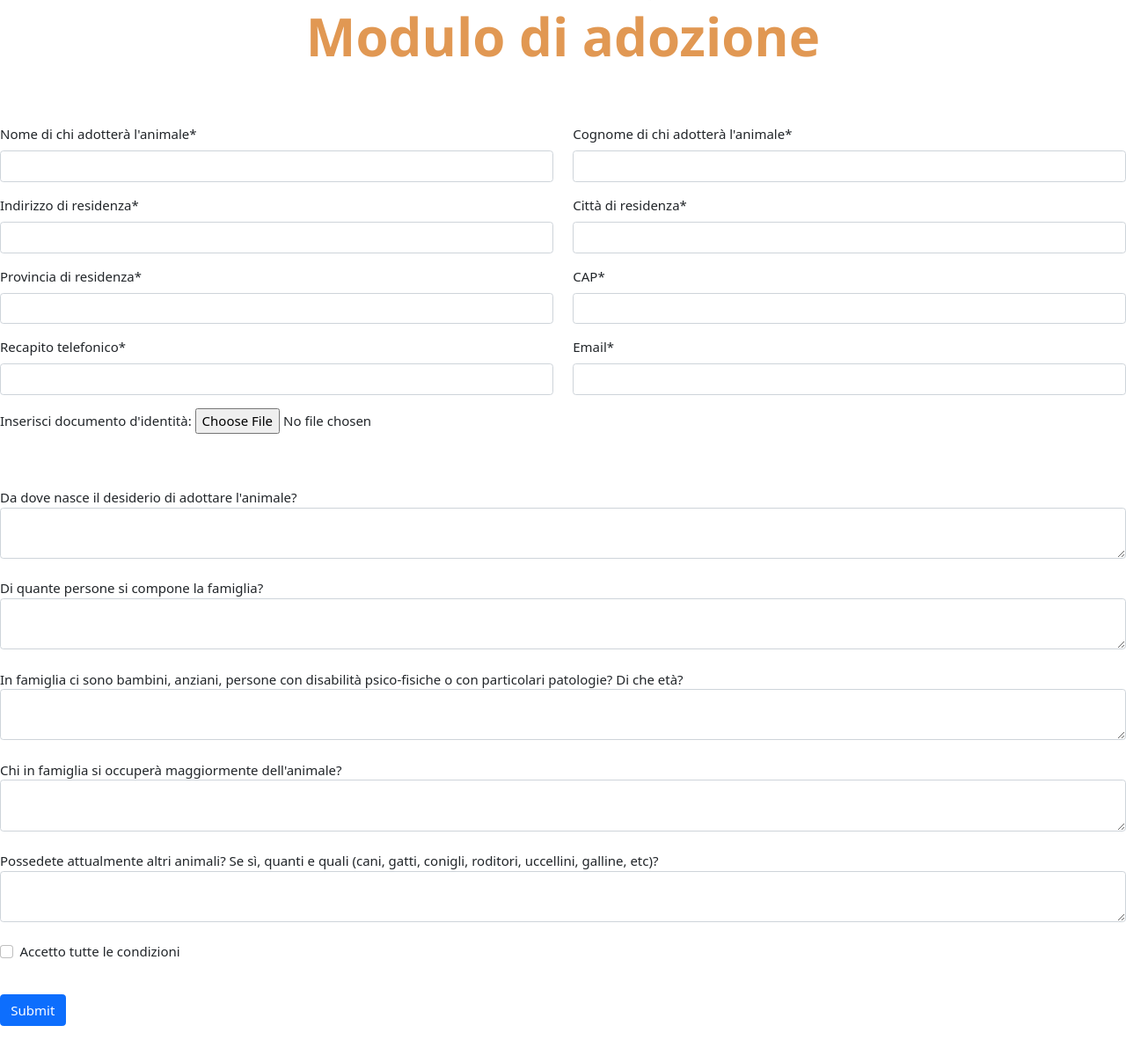
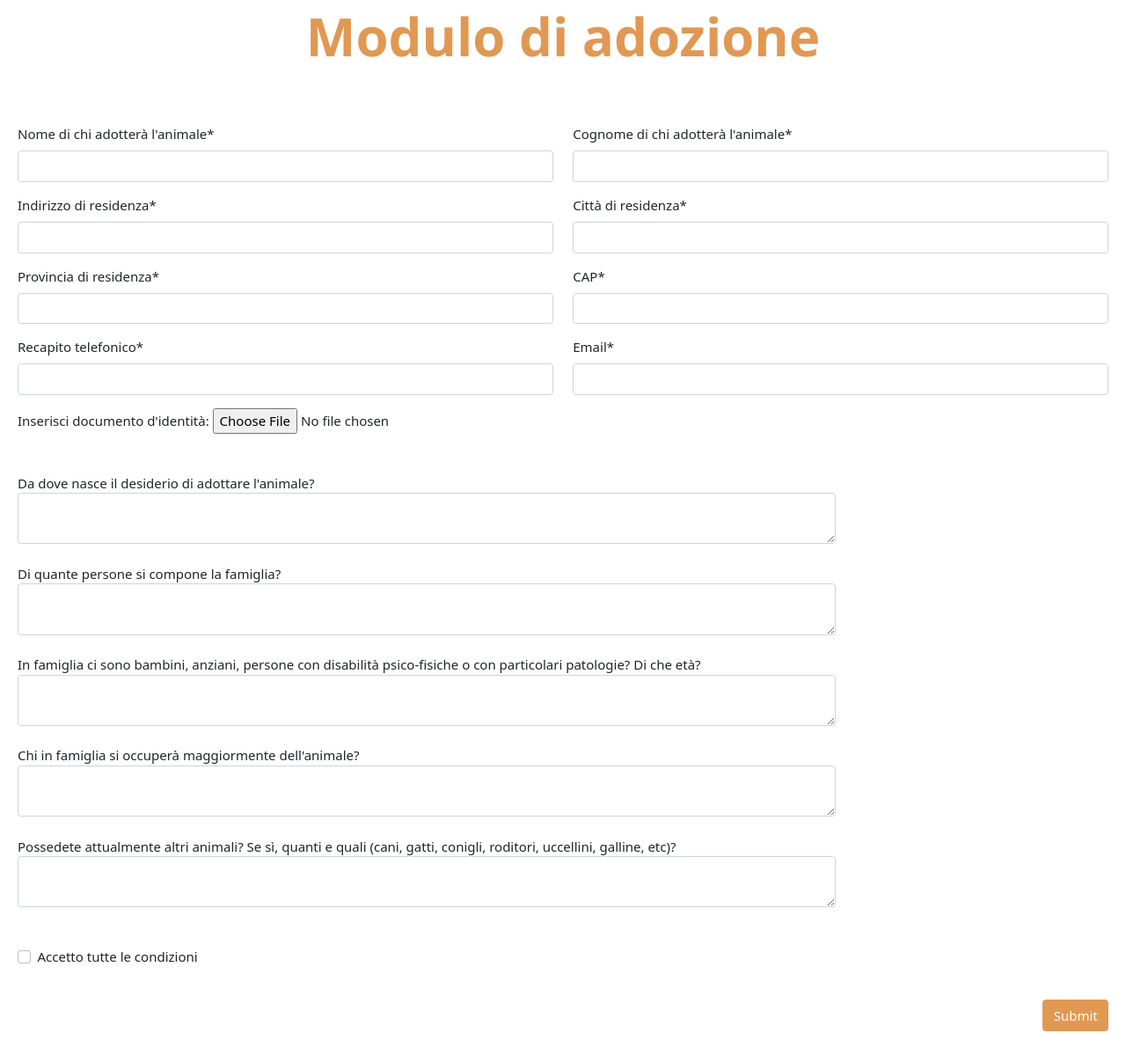
Before and after one commit to iannicelli/LTW_SitoWeb, a PHP site: page /adozione.php in a window 1280 px wide. Shown: the part 267-1466 px from the top of the page at 88% size. Before the commit the page ends 1433 px from the top, so only its background shows below. Run offline with PHP 8.4, Linux system fonts and the light colour scheme; some web fonts are replaced.

Commit message:
adozione

```diff
--- a/adozione.php
+++ b/adozione.php
@@ -139,6 +139,7 @@
 
     </div>
 
+    <!---------seconda colonna------------>
     <div class="col">
         <div class="mb-3">
             <label for="cognome" class="form-label">Cognome di chi adotterà l'animale*</label>
@@ -166,15 +167,14 @@
   </div>
 
 
-  <div class="row">
+  <!---------unica colonna------------>
+  <div class="row2">
     <div class="col">
-    <label for="exampleFormControlFile1">Inserisci documento d'identità: </label>
+    <label class="aiuto" for="exampleFormControlFile1">Inserisci documento d'identità: </label>
     <input type="file" class="form-control-file" id="doc">
   </div>
+
   <br>
-  <br>
-  <br>
-
     <div class="form-group">
     <br>
         <label for="input">Da dove nasce il desiderio di adottare l'animale?</label>
@@ -195,15 +195,11 @@
         <textarea class="form-control" id="famiglia" rows="2"></textarea>
   </div>
   <br>
-  <br>
 
   <div class="form-group">
-  <br>
         <label for="input">Chi in famiglia si occuperà maggiormente dell'animale?</label>
         <textarea class="form-control" id="famiglia" rows="2"></textarea>
   </div>
-  <br>
-  <br>
 
   <div class="form-group">
   <br>
@@ -212,12 +208,9 @@
         <textarea class="form-control" id="animali" rows="2"></textarea>
   </div>
   <br>
-  <br>
 
 
     </div>
-  </div>
-
 
 
   <div class="mb-3 form-check">
@@ -228,7 +221,11 @@
 
     <br>
 
-        <button type="submit" class="btn btn-primary">Submit</button>
+        <button type="submit" class="btn btn-primary" id="bottone">Submit</button>
+
+
+  </div>
+
 
 
 </form>
--- a/style.css
+++ b/style.css
@@ -180,6 +180,17 @@ nav b:hover {
     }
 }
 
+
+.container-text-center{
+    margin-right: 20px;
+    margin-left: 20px;
+    margin-bottom: 40px;
+}
+
+.row2{
+    margin-right: 25%;
+}
+
 .container-text-center h4{
     font-size: 4em;
     font-weight: bolder;
@@ -195,3 +206,11 @@ nav b:hover {
     border-color: #FF0000;
     box-shadow: inset 0 1px 1px rgba(0, 0, 0, 0.075), 0 0 8px rgba(255, 0, 0, 0.6);
   }
+
+
+
+#bottone{
+    background-color: #E19853;
+    border-color: #E19853;
+    float:right;
+}
```
